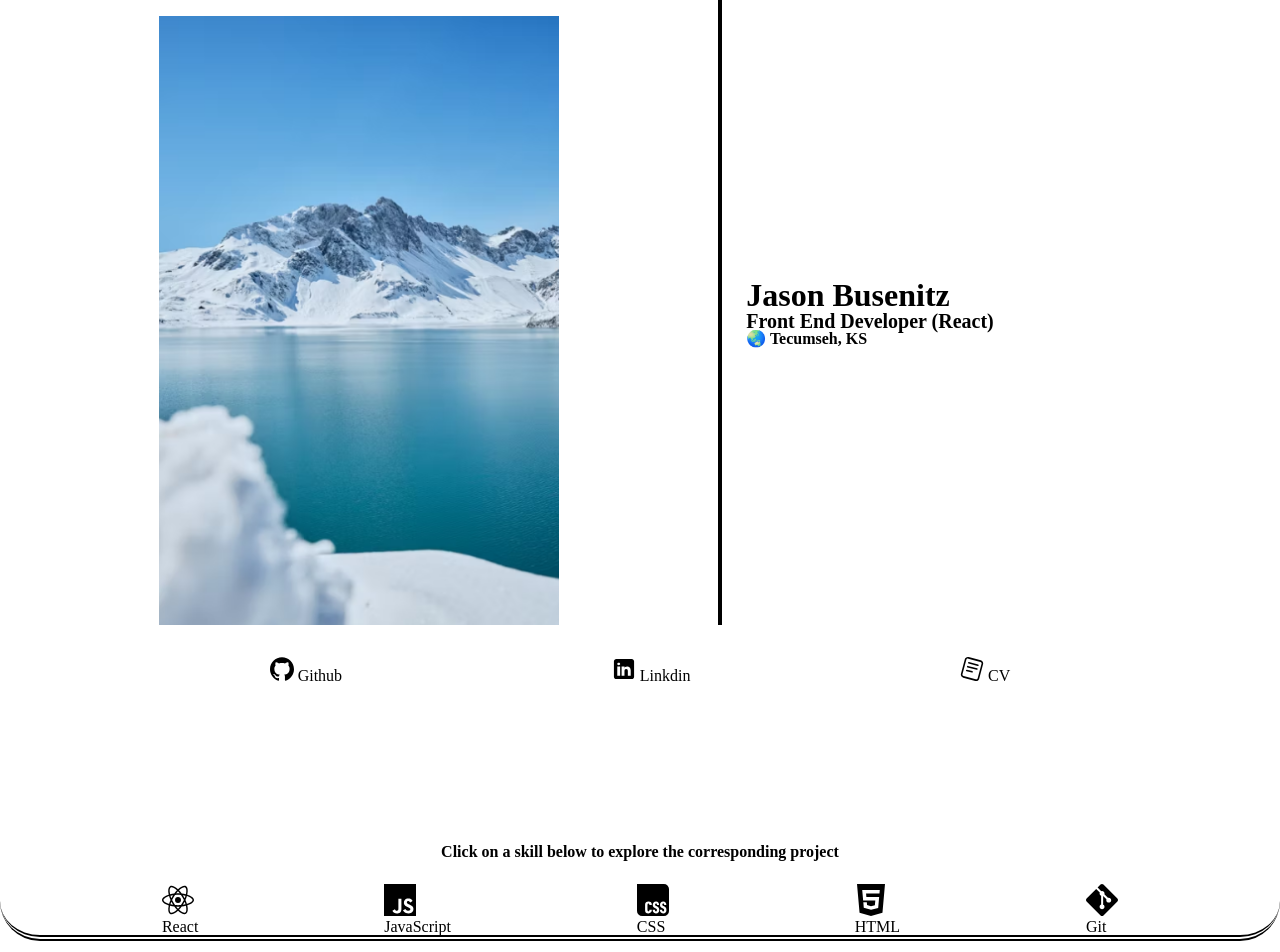
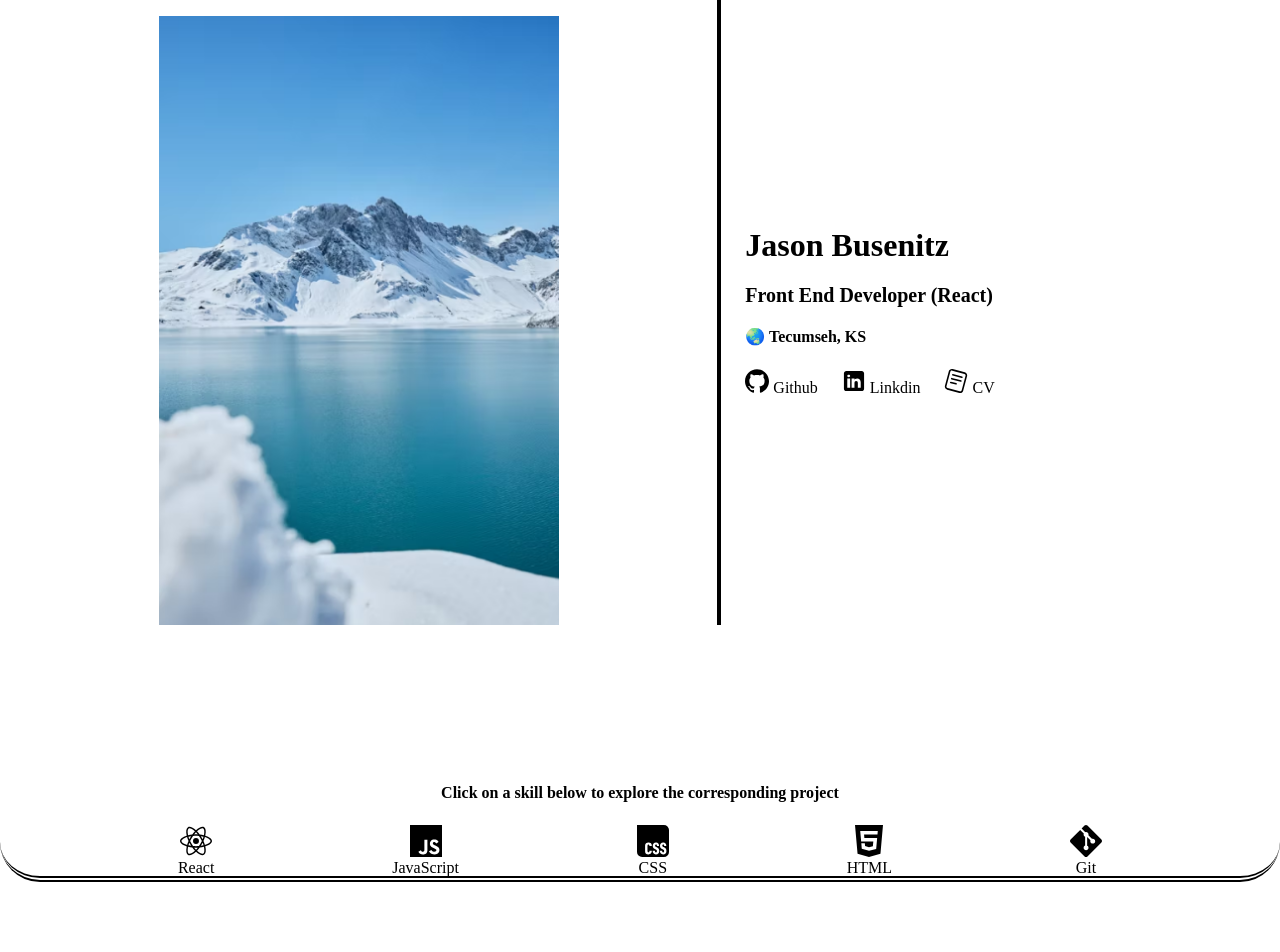
Before and after one commit to JasonBusenitz/portfolio2, a React (Vite) app: page / in a window 1280 px wide. Shown: the top 952 px of the page. Built offline with nearby package versions, Linux system fonts and the light colour scheme.

Commit message:
Moved the nav component into intro and removed the gap element in betweent he skills icons

```diff
--- a/src/App.jsx
+++ b/src/App.jsx
@@ -9,7 +9,6 @@ function App() {
   return (
     <>
       <Intro />
-      <Nav />
       <Skills />
       <Projects />
     </>
--- a/src/assets/css/externalNav.css
+++ b/src/assets/css/externalNav.css
@@ -1,7 +1,4 @@
 #externalNavUl {
     display: flex;
-    align-items: center;
-    justify-content: space-evenly;
-    padding-top: 4vh;
-    flex-grow: 1;
+    gap: 3vh;
 }
--- a/src/assets/css/intro.css
+++ b/src/assets/css/intro.css
@@ -21,4 +21,5 @@
     justify-content: center;
     align-items: flex-start;
     align-content: center;
+    row-gap: 3vh;
 }
--- a/src/assets/css/skills.css
+++ b/src/assets/css/skills.css
@@ -3,7 +3,6 @@
     display: flex;
     flex-direction: column;
     justify-content: center;
-    /* align-items: center; */
     border-bottom: .8vh double black;
     border-radius: 0 0 40px 40px;
 }
@@ -20,5 +19,10 @@
     flex-grow: 1;
     justify-content: space-evenly;
     align-items: center;
-    gap: 3vh;
 }
+
+#skillsSection li {
+    display: flex;
+    flex-direction: column;
+    align-items: center;
+}
--- a/src/components/intro.jsx
+++ b/src/components/intro.jsx
@@ -1,5 +1,7 @@
 import img from '../assets/images/placeHolder.png'
 import '../assets/css/intro.css'
+import Nav from './externalNav'
+
 
 export default function Intro() {
 
@@ -18,6 +20,7 @@ export default function Intro() {
                 <h3>
                     &#127759; Tecumseh, KS
                 </h3>
+                <Nav />
             </div>
         </section>
     )
--- a/src/components/skills.jsx
+++ b/src/components/skills.jsx
@@ -15,19 +15,24 @@ export default function Skills() {
                 </h3>
                 <ul>
                     <li>
-                        <a href="#reactHeader"><ReactIcon /> <br /> React</a>
+                        <a href="#reactHeader"><ReactIcon /></a>
+                        <a href="#reactHeader">React</a>
                     </li>
                     <li>
-                        <a href="#jsHeading"><JSIcon /> <br /> JavaScript</a>
+                        <a href="#jsHeading"><JSIcon /></a>
+                        <a href="#jsHeading">JavaScript</a>
                     </li>
                     <li>
-                        <a href="#cssHeading"><CssIcon /> <br /> CSS</a>
+                        <a href="#cssHeading"><CssIcon /></a>
+                        <a href="#cssHeading">CSS</a>
                     </li>
                     <li>
-                        <a href="#htmlHeading"><HtmlIcon /> <br /> HTML</a>
+                        <a href="#htmlHeading"><HtmlIcon /></a>
+                        <a href="#htmlHeading">HTML</a>
                     </li>
                     <li>
-                        <a href="#gitHeading"><GitIcon /> <br /> Git</a>
+                        <a href="#gitHeading"><GitIcon /></a>
+                        <a href="#gitHeading">Git</a>
                     </li>
                 </ul>
             </section>
```
